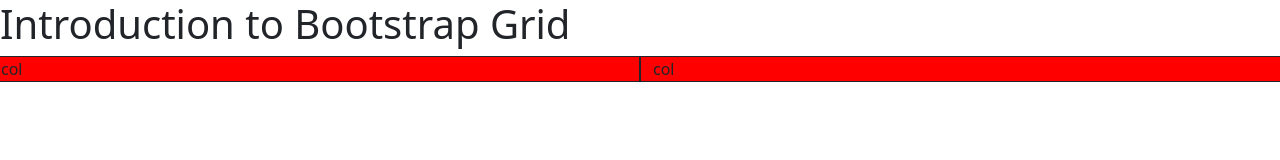
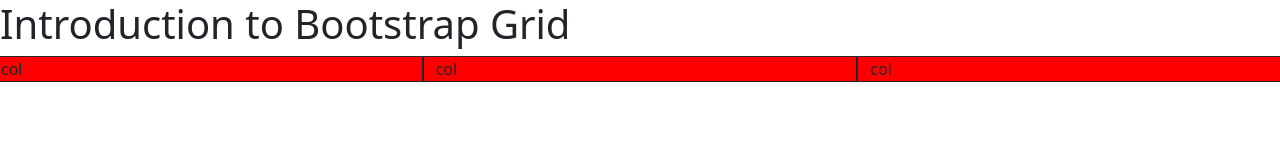
Before and after one commit to ejayjayjayjayjay/Bootstrap-grid, a plain HTML site: page index.html in a window 1280 px wide. Drawn offline with nearby package versions, Linux system fonts and the light colour scheme.

Commit message:
Add 3rd div with same col

```diff
--- a/index.html
+++ b/index.html
@@ -22,6 +22,7 @@
     <div class="row">
         <div class="col" style="background-color:red; border: 1px solid;">col</div>
         <div class="col" style="background-color:red; border: 1px solid;">col</div>
+        <div class="col" style="background-color:red; border: 1px solid;">col</div>
     </div>
 
 
```
